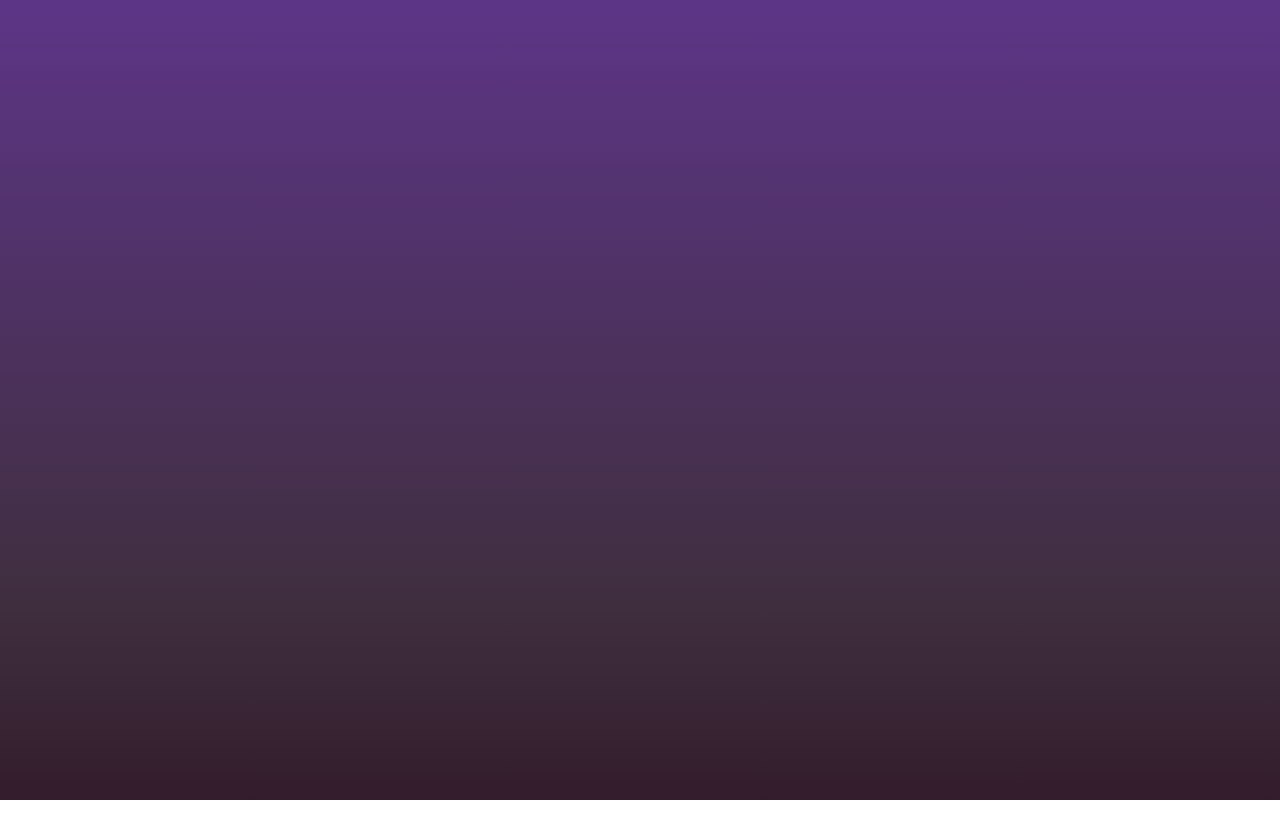
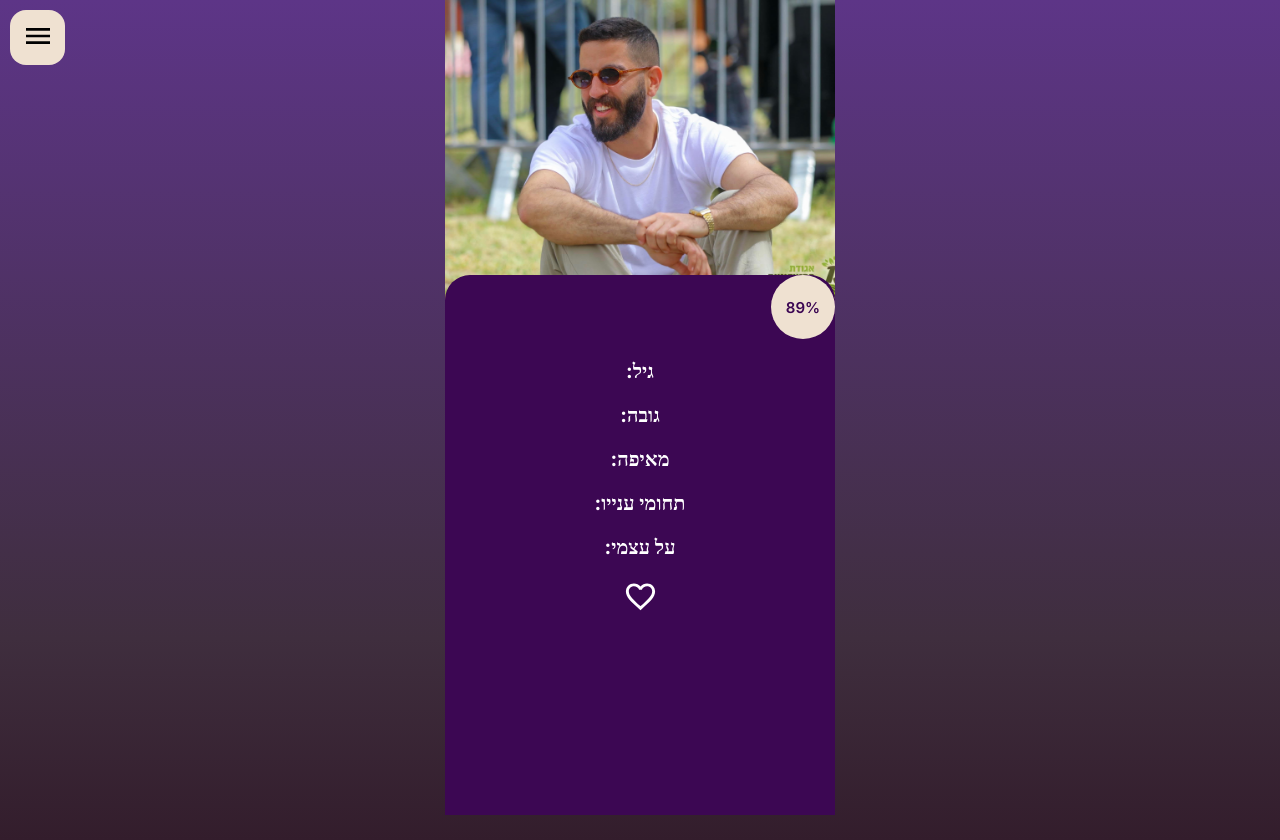
Before and after one commit to MatanBarAsher/Final_Project, a React (Vite) app in the folder Client/react/make-a-move/: page / in a window 1280 px wide. Before the commit the page ends 800 px from the top, so only its background shows below. Built offline with nearby package versions, Linux system fonts and the light colour scheme.

Commit message:
mid day changes in client

```diff
--- a/Client/react/make-a-move/src/App.jsx
+++ b/Client/react/make-a-move/src/App.jsx
@@ -1,6 +1,7 @@
 import "./App.css";
 import FCLocation from "./screens/FCLocation";
 import FCMap from "./screens/FCMap";
+import FCProfileView from "./screens/FCProfileView";
 import FCSignIn from "./screens/FCSign-in";
 import FCWellcome from "./screens/FCWellcome";
 
@@ -11,6 +12,7 @@ function App() {
       {/* <FCSignIn /> */}
       {/* <FCLocation /> */}
       {/* <FCMap /> */}
+      <FCProfileView />
     </>
   );
 }
--- /dev/null
+++ b/Client/react/make-a-move/src/components/FCMatchScore.jsx
@@ -0,0 +1,5 @@
+import React from "react";
+
+export default function FCMatchScore({ score }) {
+  return <div className="matchScore">{score}%</div>;
+}
--- a/Client/react/make-a-move/src/index.css
+++ b/Client/react/make-a-move/src/index.css
@@ -103,3 +103,54 @@ option {
   position: absolute;
   bottom: 0;
 }
+
+.matchScore {
+  height: 64px;
+  width: 64px;
+  border-radius: 32px;
+  font-weight: 600;
+  font-size: 15px;
+  color: #3c0753;
+  background-color: #efe1d1;
+  display: flex;
+  justify-content: center;
+  align-items: center;
+}
+
+.profile-container {
+  display: flex;
+  flex-wrap: wrap;
+}
+
+.bottomP {
+  border-top-left-radius: 25px;
+  border-top-right-radius: 25px;
+  background-color: #3c0753;
+  color: white;
+  width: 390px;
+  height: 540px;
+  position: relative;
+  top: -25px;
+}
+
+.pBackground {
+  width: 390px;
+  height: 300px;
+  position: static;
+  top: 0px;
+  background-color: #efe1d1;
+  background-position: center;
+  background-repeat: no-repeat;
+  background-size: cover;
+}
+
+.overlay {
+  position: fixed;
+  top: 0;
+  left: 0;
+  width: 100%;
+  height: 100%;
+  background-color: rgba(0, 0, 0, 0.5); /* semi-transparent black */
+  z-index: 1000; /* adjust as necessary to ensure it's on top */
+  pointer-events: none; /* allow clicks to pass through */
+}
--- a/Client/react/make-a-move/src/screens/FCProfileView.jsx
+++ b/Client/react/make-a-move/src/screens/FCProfileView.jsx
@@ -1,5 +1,67 @@
-import React from "react";
+import React, { useState } from "react";
+import FCHamburger from "../components/FCHamburger";
+import FCMatchScore from "../components/FCMatchScore";
+import FavoriteBorderIcon from "@mui/icons-material/FavoriteBorder";
+import FavoriteIcon from "@mui/icons-material/Favorite";
+import background from "../assets/images/Matan.jpg";
 
-export default function FCProfileView() {
-  return <></>;
+export default function FCProfileView({
+  name,
+  age,
+  height,
+  city,
+  interests,
+  aboutMe,
+}) {
+  const [isOverlayVisible, setIsOverlayVisible] = useState(false);
+
+  const toggleOverlay = () => {
+    setIsOverlayVisible(!isOverlayVisible);
+  };
+  return (
+    <div className="profile-container">
+      <div
+        className="pBackground"
+        style={{
+          backgroundImage: `url(${background})`,
+        }}
+      >
+        <FCHamburger />
+      </div>
+      <div className="bottomP">
+        <FCMatchScore score={89} />
+        <h2>{name}</h2>
+        <p>
+          <b>גיל:</b>
+          {age}
+        </p>
+        <p>
+          <b>גובה:</b>
+          {height}
+        </p>
+        <p>
+          <b>מאיפה:</b>
+          {city}
+        </p>
+        <p>
+          <b>תחומי ענייו:</b>
+          {interests}
+        </p>
+        <p>
+          <b>על עצמי:</b>
+          <br />
+          {aboutMe}
+        </p>
+        <FavoriteBorderIcon
+          fontSize="large"
+          sx={{ color: "#ffffff", display: "" }}
+        />
+        <FavoriteIcon
+          fontSize="large"
+          sx={{ color: "#ffffff", display: "none" }}
+        />
+        {/* when viewed user is liked -> change display to "block" */}
+      </div>
+    </div>
+  );
 }
```
Also changed, not shown: Client/react/make-a-move/src/assets/images/Matan.jpg (added).
